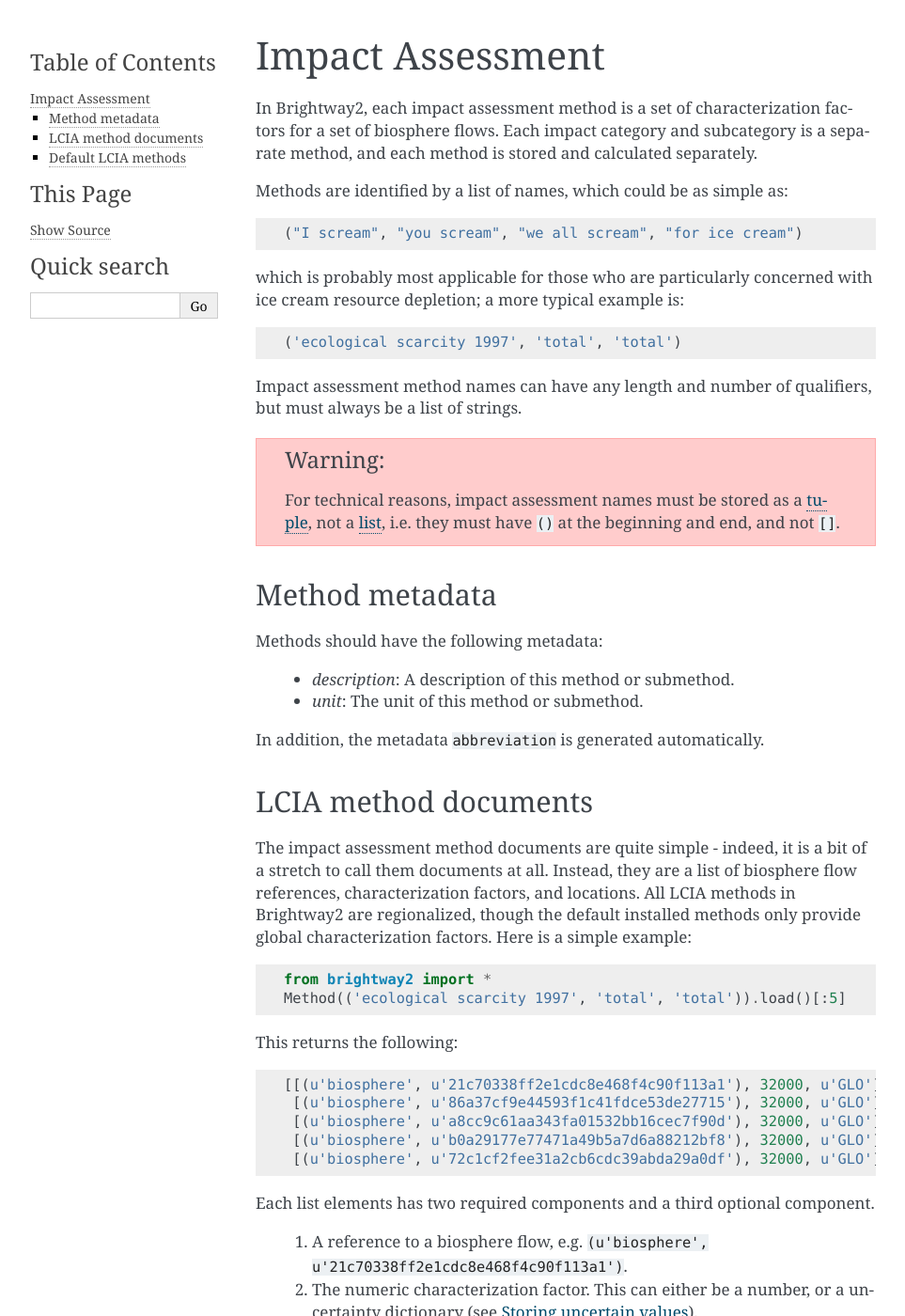
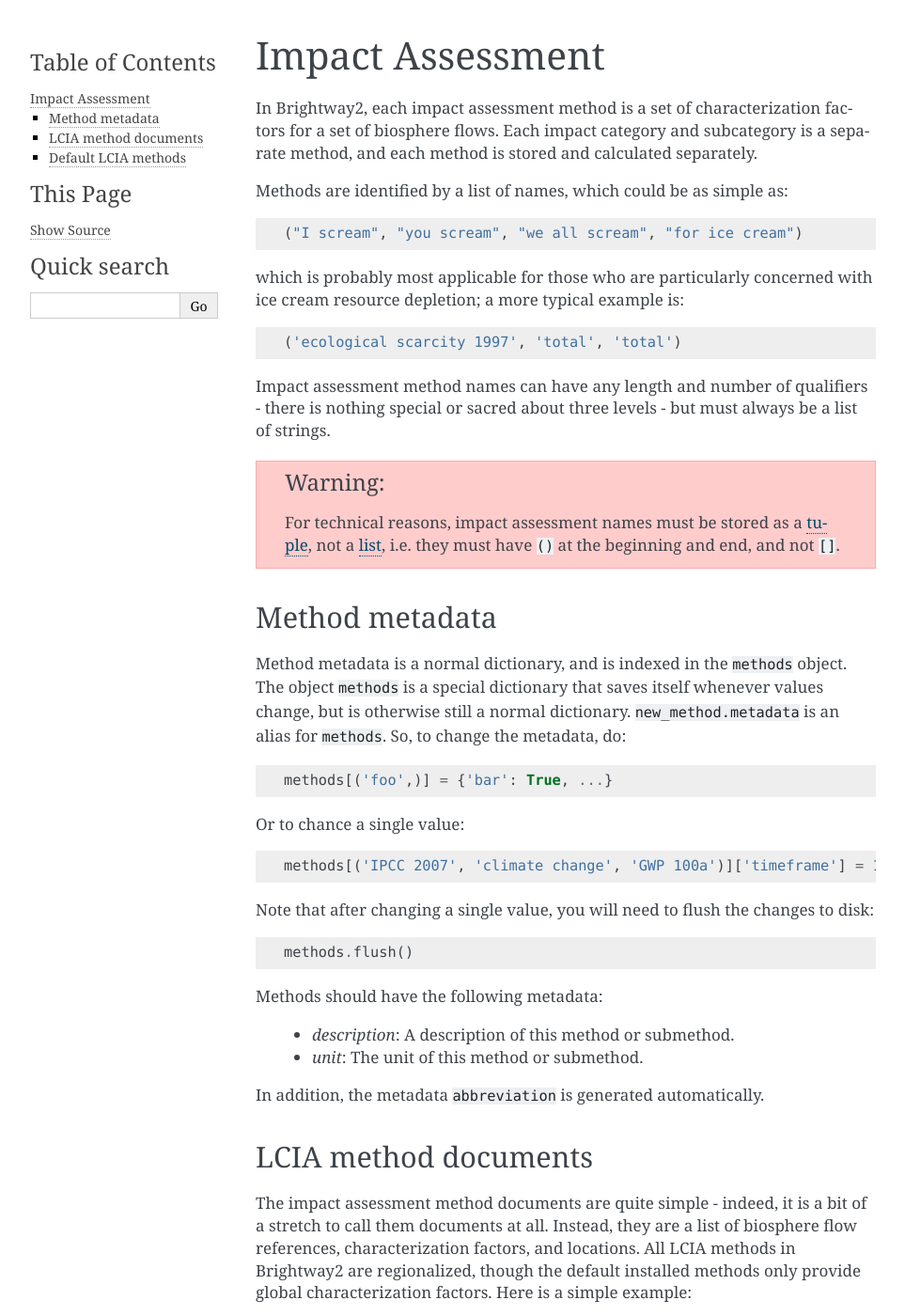
Before and after one commit to brightway-lca/brightway2, a Sphinx documentation site: the page built from docs/ia.rst, in a window 1280 px wide and 1400 px high. Shown: the whole window at 94% size, without its empty margins (148-1111 px from the left). Built offline with Sphinx 7.4.7, drawn with Linux system fonts in a browser that asks for light colours.

Commit message:
Update IA docs with question from Bernhard

```diff
--- a/docs/ia.rst
+++ b/docs/ia.rst
@@ -15,13 +15,35 @@
 
     ('ecological scarcity 1997', 'total', 'total')
 
-Impact assessment method names can have any length and number of qualifiers, but must always be a list of strings.
+Impact assessment method names can have any length and number of qualifiers - there is nothing special or sacred about three levels - but must always be a list of strings.
 
 .. warning::
     For technical reasons, impact assessment names must be stored as a `tuple <http://docs.python.org/2/tutorial/datastructures.html#tuples-and-sequences>`_, not a `list <http://docs.python.org/2/tutorial/introduction.html#lists>`_, i.e. they must have ``()`` at the beginning and end, and not ``[]``.
 
 Method metadata
 ---------------
+
+Method metadata is a normal dictionary, and is indexed in the ``methods`` object. The object ``methods`` is a special dictionary that saves itself
+whenever values change, but is otherwise still a normal dictionary.
+``new_method.metadata`` is an alias for ``methods``. So, to change the metadata, do:
+
+.. code-block:: python
+
+    methods[('foo',)] = {'bar': True, ...}
+
+Or to chance a single value:
+
+.. code-block:: python
+
+    methods[('IPCC 2007', 'climate change', 'GWP 100a')]['timeframe'] = 100
+
+Note that after changing a single value, you will need to flush the
+changes to disk:
+
+
+.. code-block:: python
+
+    methods.flush()
 
 Methods should have the following metadata:
 
```
